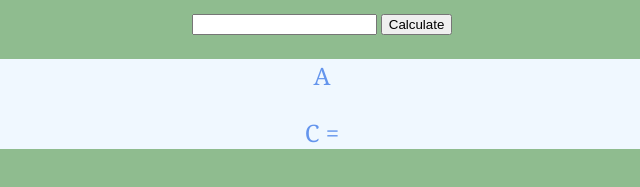
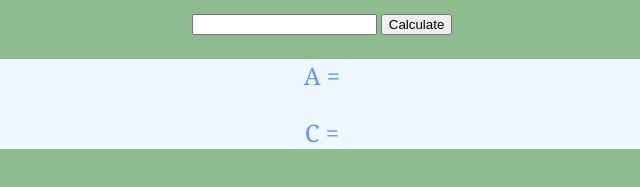
Before and after one commit to Dania-Liu/Assignment5, a plain HTML site: page index.html in a window 1280 px wide. Shown: the part 411-598 px from the top of the page, 318-958 px from the left. Drawn offline with Linux system fonts and the light colour scheme.

Commit message:
It worked??

```diff
--- a/index.html
+++ b/index.html
@@ -17,7 +17,7 @@
     <input type="text" id="d">
     <button id="button">Calculate</button>
     <div id="answers">
-    <p id="areaanswer">A</p>
+    <p id="areaanswer">A =</p>
     <p id="circumferenceanswer">C =</p>
     </div>
     </div>
```
